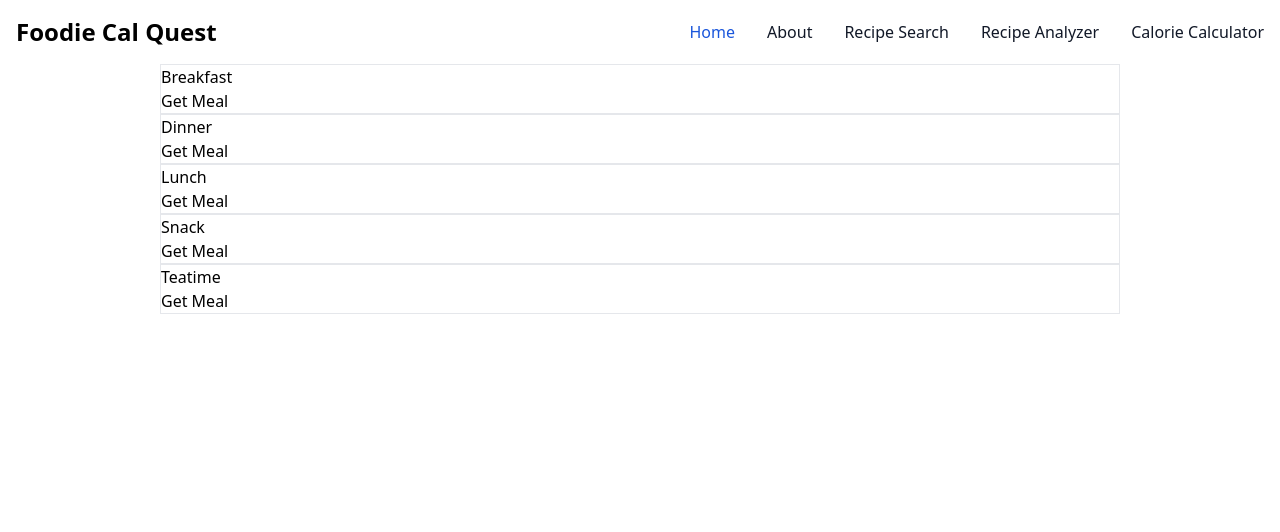
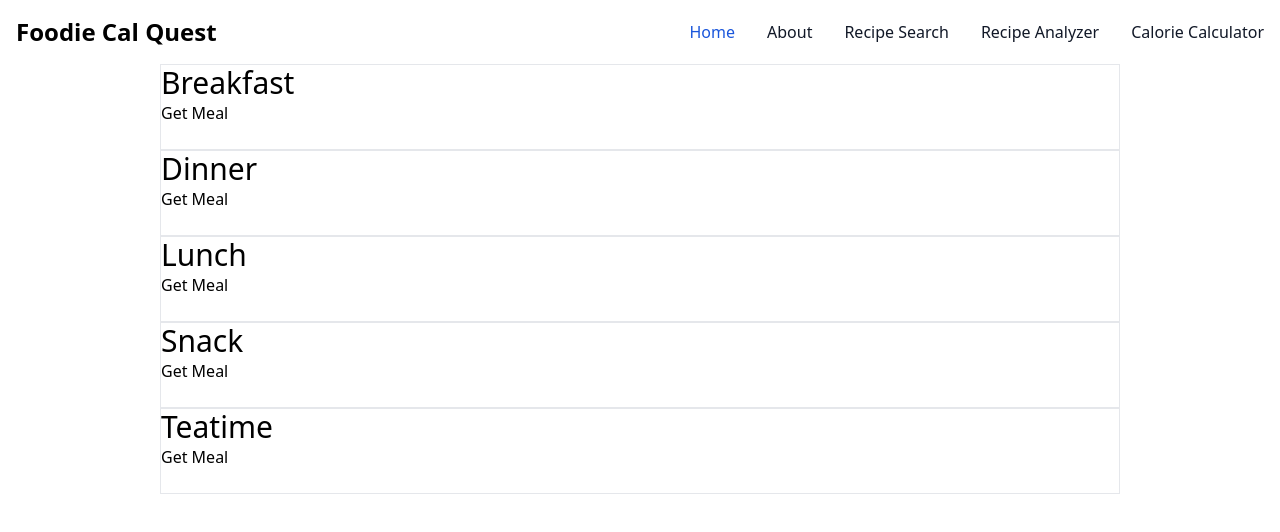
Before and after one commit to MichalTrostowiecki/foodie-cal-quest, a React (Vite) app in the folder foodie-cal-quest/: page /recipe-search in a window 1280 px wide. Shown: the top 532 px of the page. Built offline with nearby package versions, Linux system fonts and the light colour scheme.

Commit message:
Add recipeCard to display results, add styles for better visuals

```diff
--- a/foodie-cal-quest/src/components/MealType/index.jsx
+++ b/foodie-cal-quest/src/components/MealType/index.jsx
@@ -1,6 +1,7 @@
 import React, { useState } from "react";
 import API from "../../utils/API";
 import RecipeSearchForm from "../RecipeSearchForm";
+import RecipeCard from "../RecipeCard";
 
 const MealType = ( { mealType } ) => {
 
@@ -27,8 +28,9 @@ const MealType = ( { mealType } ) => {
 
         API.searchRecipe(query)
             .then(resp => {
-                setRecipes(resp.data)
-                console.log(resp.data)
+                // We get right to the results where all the info is we need
+                setRecipes(resp.data.hits)
+                console.log(resp.data.hits)
             })
             .catch(err => console.log(err));
     }
@@ -52,13 +54,16 @@ const MealType = ( { mealType } ) => {
 
     return (
         <div className="border w-3/4 mx-auto">
-            {mealType}
+            <span className="bold text-3xl">{mealType}</span>
+
             <div>
                 <button className={showGetMeal ? "" : "hidden"} onClick={handleGetMeal}>Get Meal</button>
                 {showForm ? <RecipeSearchForm onSubmit={onSubmit} handleSearchRecipe={handleSearchRecipe}/> : null}
             </div>
-            <div>
-                {}
+            <div className="grid grid-cols-1 md:grid-cols-3 lg:grid-cols-4 xl:grid-cols-5 gap-4 p-3">
+                {recipes ? recipes.map((recipe, index) => (
+                    <RecipeCard key={index} data={recipe}/>
+                )) : "Loading recipes"}
             </div>
         </div>
     )
--- /dev/null
+++ b/foodie-cal-quest/src/components/RecipeCard/index.jsx
@@ -0,0 +1,19 @@
+
+
+const RecipeCard = ( { data } ) => {
+
+    console.log("recipe Card data: ", data.recipe)
+
+
+
+    return (
+        <div className="border rounded-lg overflow-hidden shadow-lg bg-white w-full">
+            <div className="text-center p-4 bg-gray-100 text-xs">
+                <p className="font-bold truncate">{data.recipe.label}</p>
+            </div>
+            <img className="w-full h-32 object-cover" src={data.recipe.image}></img>
+        </div>
+    )
+}
+
+export default RecipeCard;
--- a/foodie-cal-quest/src/utils/API/index.jsx
+++ b/foodie-cal-quest/src/utils/API/index.jsx
@@ -19,9 +19,9 @@ export default {
         searchRecipe: function(query) {
             console.log("SearchRecipe Fetch has been called")
             // Michal's key
-            const apiKEY = '&app_key=0f50b6574cfb50c8691da1f9049834ff';
+            const apiKEY = '&app_key=a2f2545cd44d9f38bf1301d032e2905f';
             // Michal's app ID
-            const apiID = '&app_id=d74e6a59';
+            const apiID = '&app_id=d39ab340';
             const baseURL = 'https://api.edamam.com/api/recipes/v2?type=public&';
 
             return axios.get(baseURL + query + apiID + apiKEY)
```
